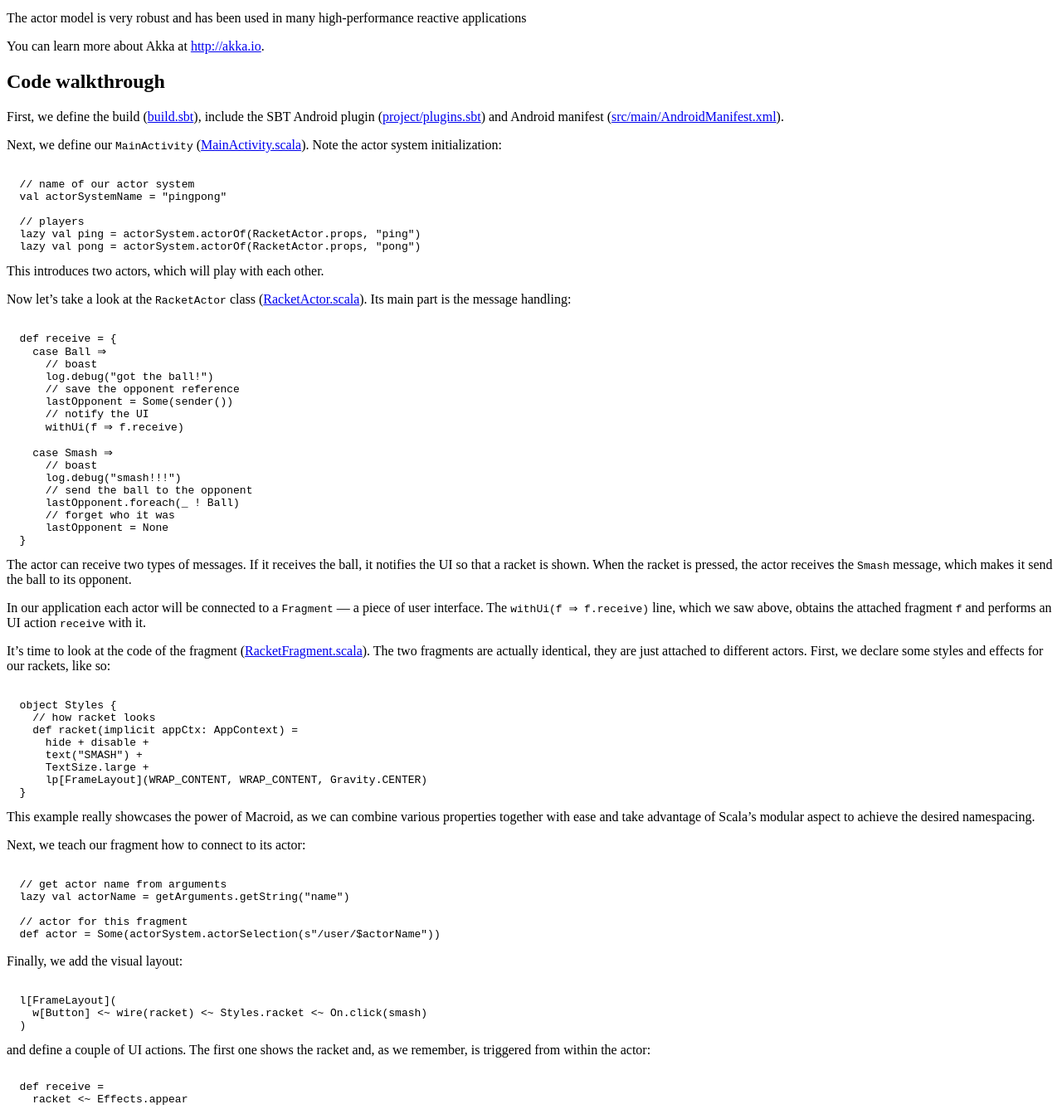
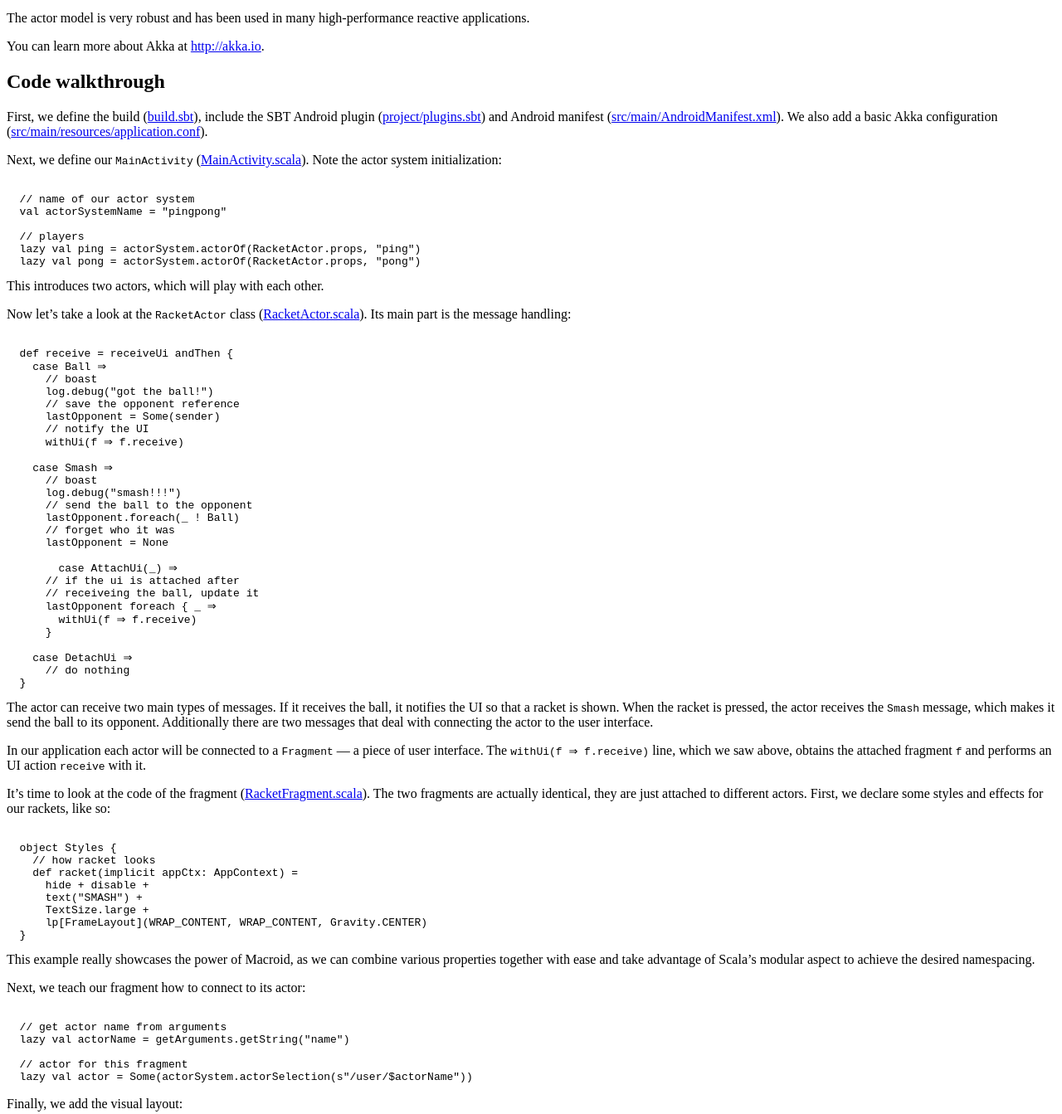
Before and after one commit to xebia-functional/macroid-akka-pingpong, a plain HTML site: page tutorial/index.html in a window 1280 px wide. Shown: the part 805-2148 px from the top of the page at 83% size. Drawn offline with Linux system fonts and the light colour scheme.

Commit message:
Add various fixes

```diff
--- a/tutorial/index.html
+++ b/tutorial/index.html
@@ -44,13 +44,13 @@
 
 		<p>Akka is an actor framework, which means that it is based around share-nothing entities (actors) that communicate by passing messages to each other.</p>
 
-		<p>The actor model is very robust and has been used in many high-performance reactive applications</p>
+		<p>The actor model is very robust and has been used in many high-performance reactive applications.</p>
 
 		<p>You can learn more about Akka at <a href="http://akka.io">http://akka.io</a>.</p>
 
 		<h2>Code walkthrough</h2>
 
-		<p>First, we define the build (<a href="#code/build.sbt" class="shortcut">build.sbt</a>), include the SBT Android plugin (<a href="#code/project/plugins.sbt" class="shortcut">project/plugins.sbt</a>) and Android manifest (<a href="#code/src/main/AndroidManifest.xml" class="shortcut">src/main/AndroidManifest.xml</a>).</p>
+		<p>First, we define the build (<a href="#code/build.sbt" class="shortcut">build.sbt</a>), include the SBT Android plugin (<a href="#code/project/plugins.sbt" class="shortcut">project/plugins.sbt</a>) and Android manifest (<a href="#code/src/main/AndroidManifest.xml" class="shortcut">src/main/AndroidManifest.xml</a>). We also add a basic Akka configuration (<a href="#code/src/main/AndroidManifest.xml" class="shortcut">src/main/resources/application.conf</a>).</p>
 
 		<p>Next, we define our <code>MainActivity</code> (<a href="#code/src/main/scala/com/example/pingpong/MainActivity.scala" class="shortcut">MainActivity.scala</a>). Note the actor system initialization:
 		<pre><code>
@@ -65,12 +65,12 @@ This introduces two actors, which will play with each other.</p>
 
 		<p>Now let’s take a look at the <code>RacketActor</code> class (<a href="#code/src/main/scala/com/example/pingpong/RacketActor.scala" class="shortcut">RacketActor.scala</a>). Its main part is the message handling:
 		<pre><code>
-  def receive = {
+  def receive = receiveUi andThen {
     case Ball ⇒
       // boast
       log.debug("got the ball!")
       // save the opponent reference
-      lastOpponent = Some(sender())
+      lastOpponent = Some(sender)
       // notify the UI
       withUi(f ⇒ f.receive)
 
@@ -81,9 +81,19 @@ This introduces two actors, which will play with each other.</p>
       lastOpponent.foreach(_ ! Ball)
       // forget who it was
       lastOpponent = None
+
+	case AttachUi(_) ⇒
+      // if the ui is attached after
+      // receiveing the ball, update it
+      lastOpponent foreach { _ ⇒
+        withUi(f ⇒ f.receive)
+      }
+
+    case DetachUi ⇒
+      // do nothing
   }
 </code></pre>
-The actor can receive two types of messages. If it receives the ball, it notifies the UI so that a racket is shown. When the racket is pressed, the actor receives the <code>Smash</code> message, which makes it send the ball to its opponent.</p>
+The actor can receive two main types of messages. If it receives the ball, it notifies the UI so that a racket is shown. When the racket is pressed, the actor receives the <code>Smash</code> message, which makes it send the ball to its opponent. Additionally there are two messages that deal with connecting the actor to the user interface.</p>
 
 <p>In our application each actor will be connected to a <code>Fragment</code> — a piece of user interface. The <code>withUi(f ⇒ f.receive)</code> line, which we saw above, obtains the attached fragment <code>f</code> and performs an UI action <code>receive</code> with it.</p>
 
@@ -106,7 +116,7 @@ This example really showcases the power of Macroid, as we can combine various pr
   lazy val actorName = getArguments.getString("name")
 
   // actor for this fragment
-  def actor = Some(actorSystem.actorSelection(s"/user/$actorName"))
+  lazy val actor = Some(actorSystem.actorSelection(s"/user/$actorName"))
 </code></pre></p>
 
 <p>Finally, we add the visual layout:
```
Also changed, not shown: 6 other files.
